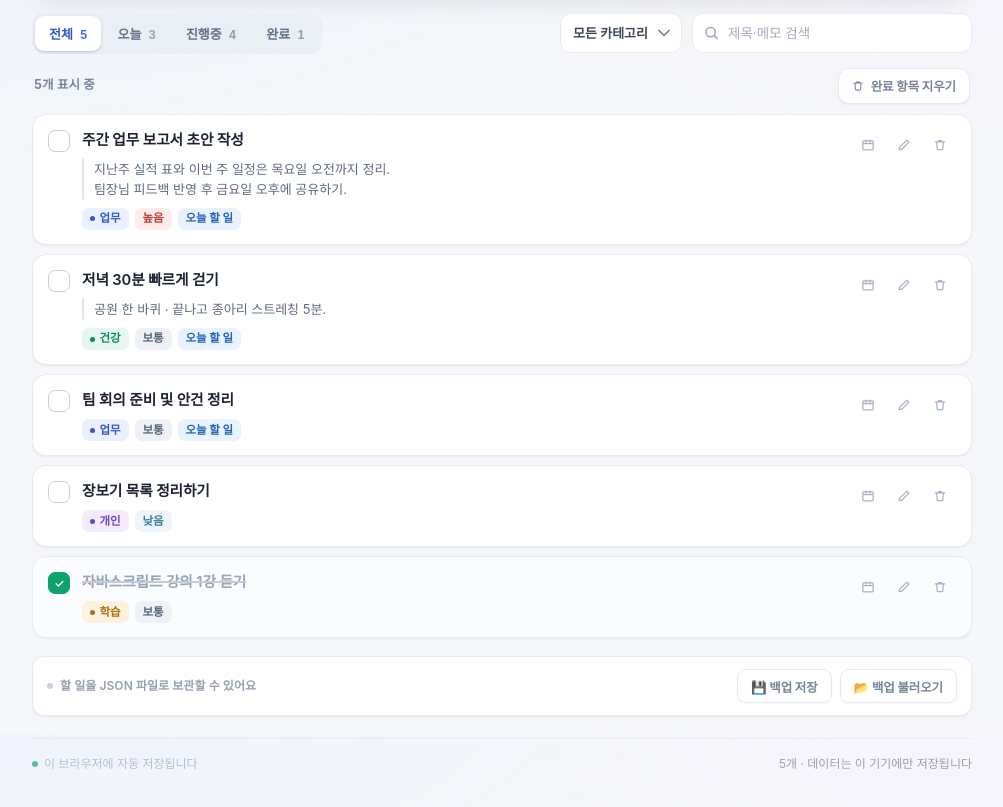
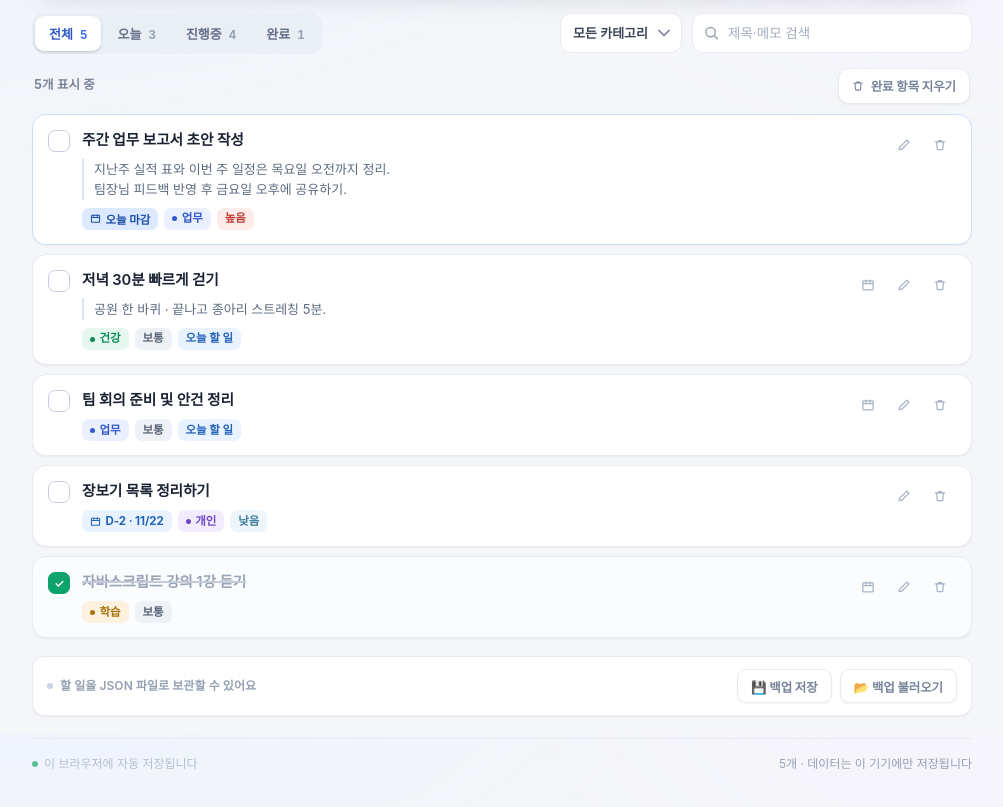
Before and after one commit to joonijoonoo/todo-dashboard, a plain HTML site: page index.html in a window 1280 px wide. Shown: the part 866-1673 px from the top of the page, without its empty margins (138-1141 px from the left). Drawn offline with Linux system fonts and the light colour scheme.

Commit message:
To Do 대시보드: 예시 할 일에 마감일 예시 추가(처음 연 날 기준)

```diff
--- a/index.html
+++ b/index.html
@@ -1102,12 +1102,12 @@
   };
 
   var SEED_TODOS = [
-    { title: "주간 업무 보고서 초안 작성", category: "work",     priority: "high",   today: true,  done: false,
+    { title: "주간 업무 보고서 초안 작성", category: "work",     priority: "high",   today: true,  done: false, dueOffset: 0,
       memo: "지난주 실적 표와 이번 주 일정은 목요일 오전까지 정리.\n팀장님 피드백 반영 후 금요일 오후에 공유하기." },
     { title: "팀 회의 준비 및 안건 정리",  category: "work",     priority: "normal", today: true,  done: false },
     { title: "저녁 30분 빠르게 걷기",      category: "health",   priority: "normal", today: true,  done: false,
       memo: "공원 한 바퀴 · 끝나고 종아리 스트레칭 5분." },
-    { title: "장보기 목록 정리하기",       category: "personal", priority: "low",    today: false, done: false },
+    { title: "장보기 목록 정리하기",       category: "personal", priority: "low",    today: false, done: false, dueOffset: 2 },
     { title: "자바스크립트 강의 1강 듣기", category: "study",    priority: "normal", today: false, done: true  }
   ];
 
@@ -1218,9 +1218,19 @@
         today: t.today,
         done: t.done,
         memo: t.memo || "",
+        dueDate: seedDueDate(t.dueOffset),
         createdAt: Date.now() - (SEED_TODOS.length - i) * 60000
       });
     }).filter(Boolean);
+  }
+
+  /* 예시 할 일의 마감일은 처음 연 날을 기준으로 잡아 언제나 자연스럽게 보이게 한다. */
+  function seedDueDate(offset) {
+    if (typeof offset !== "number" || !isFinite(offset)) return "";
+    var now = new Date();
+    var d = new Date(now.getFullYear(), now.getMonth(), now.getDate());
+    d.setDate(d.getDate() + offset);
+    return dateKey(d);
   }
 
   function normalizeTodo(t) {
```
